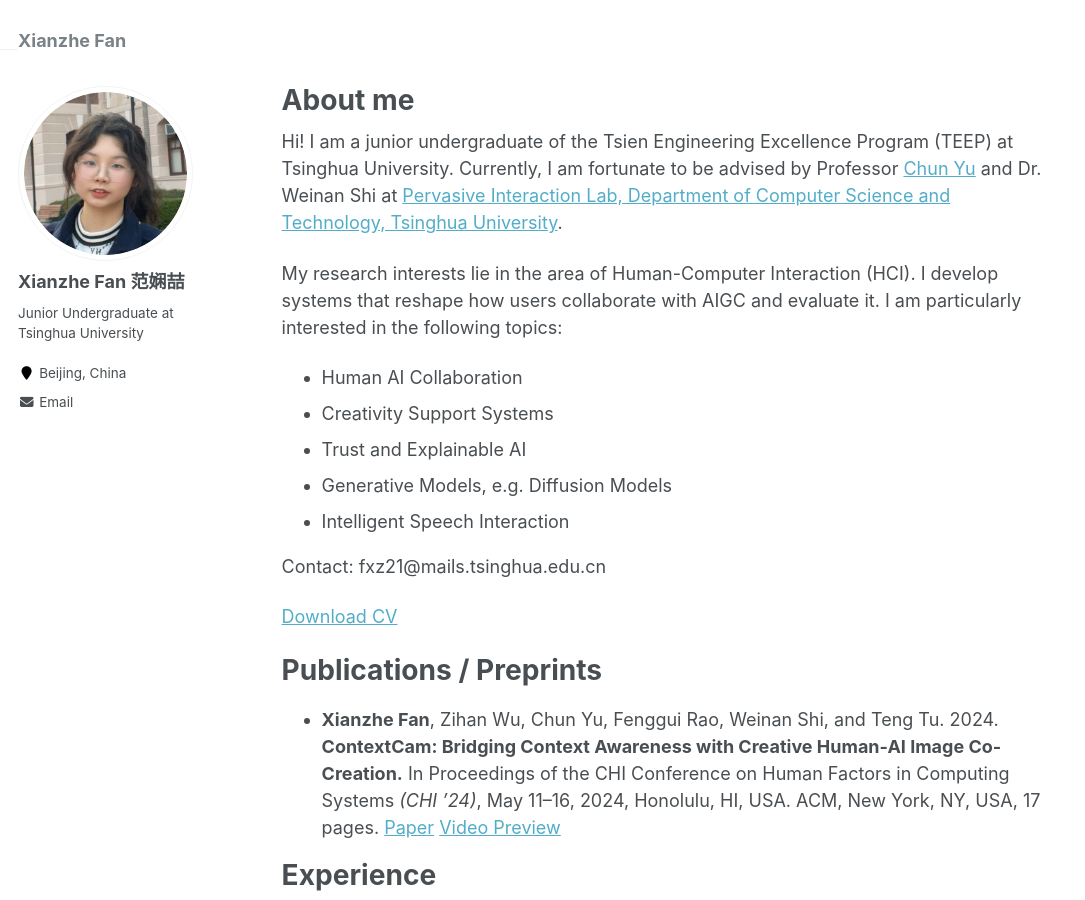
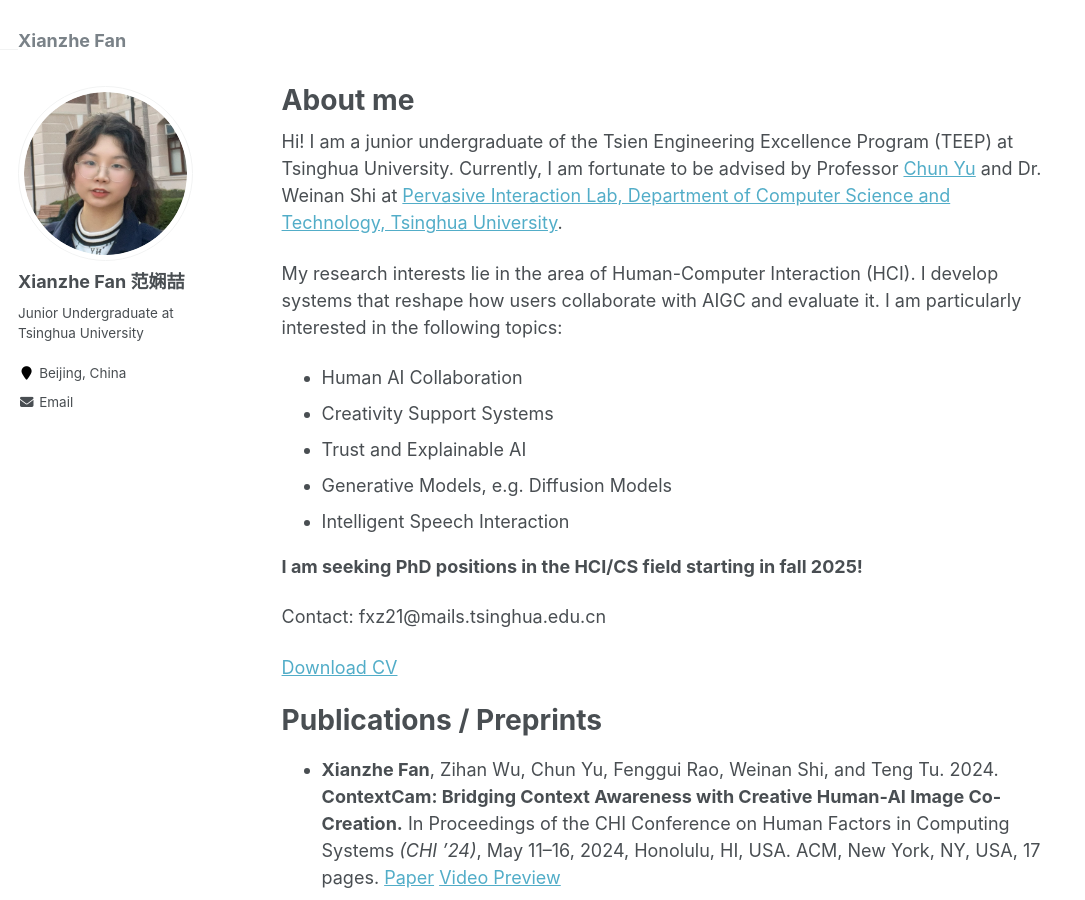
Before and after one commit to RidiculousRonZzz/RidiculousRonZzz.github.io, a Jekyll site: the page built from _pages/about.md, in a window 1280 px wide and 900 px high. Shown: the whole window, without its empty margins (0-1085 px from the left). Built offline with Jekyll 4.4.1, drawn with Linux system fonts in a browser that asks for light colours.

Commit message:
Add files via upload

```diff
--- a/_pages/about.md
+++ b/_pages/about.md
@@ -19,6 +19,8 @@
 * Trust and Explainable AI
 * Generative Models, e.g. Diffusion Models
 * Intelligent Speech Interaction
+
+**I am seeking PhD positions in the HCI/CS field starting in fall 2025!**
 
 Contact: fxz21@mails.tsinghua.edu.cn
 
```
